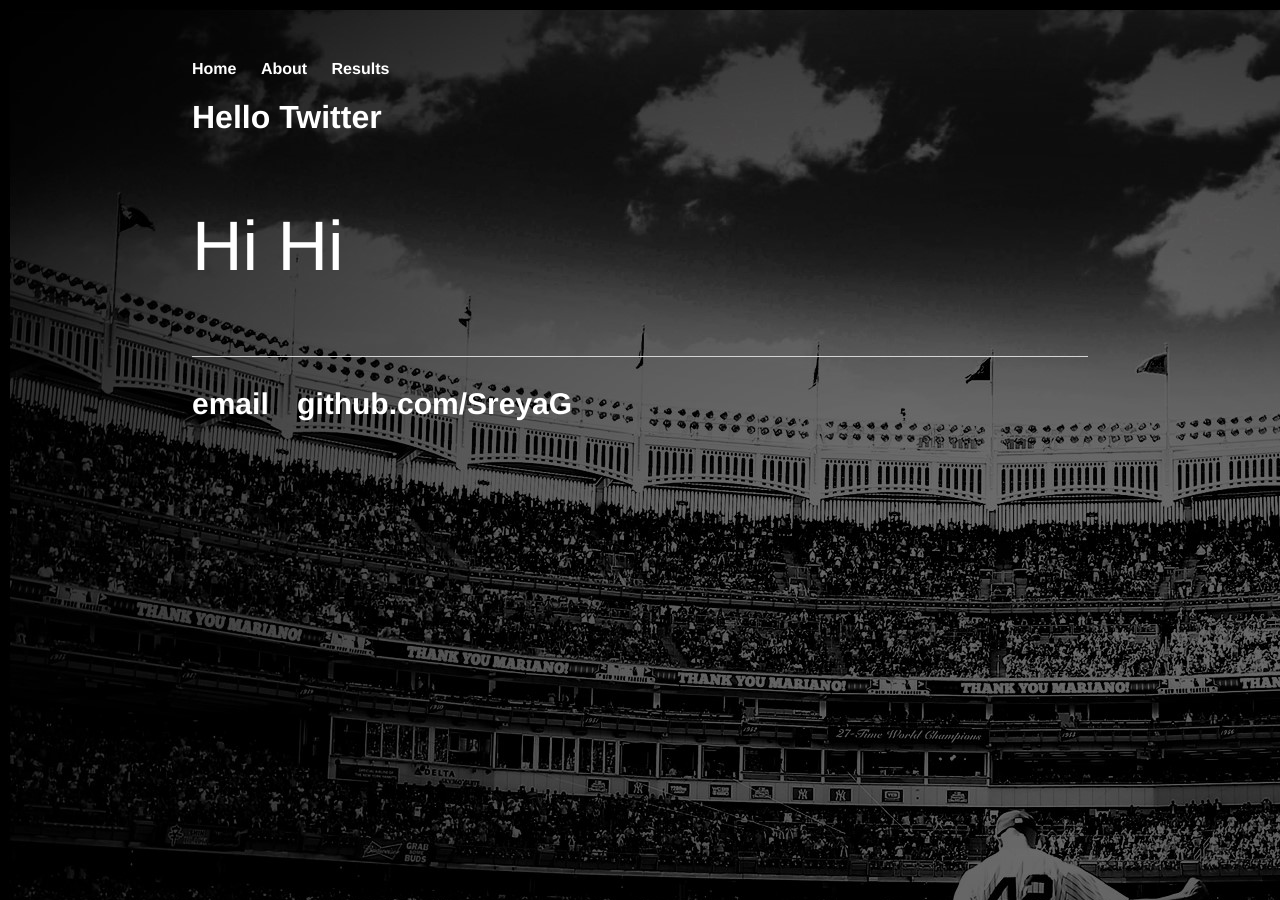
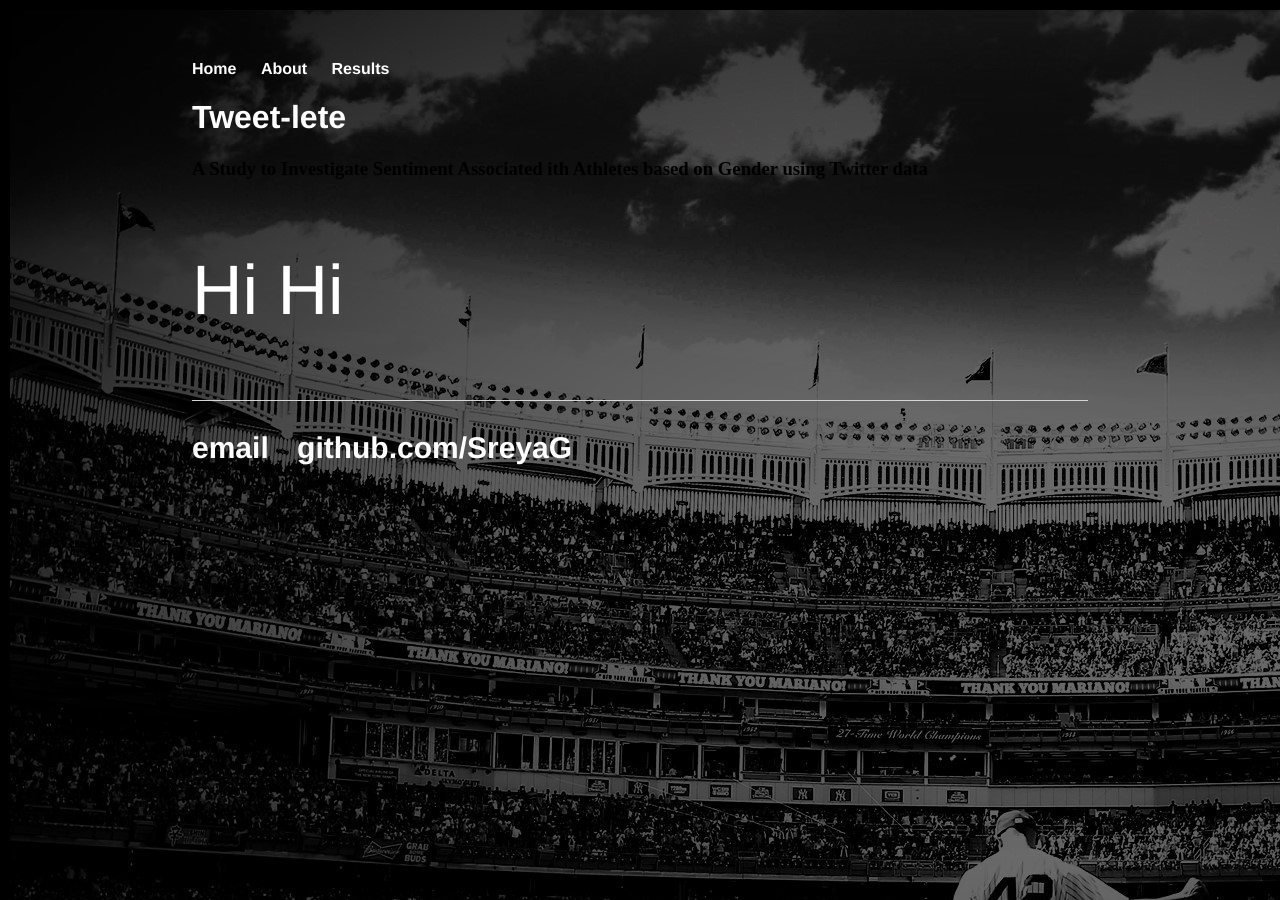
Before and after one commit to SreyaG/SportTweet, a Jekyll site: the page built from index.html, in a window 1280 px wide. Built offline with Jekyll 4.4.1, drawn with Linux system fonts in a browser that asks for light colours.

Commit message:
Update index.html

```diff
--- a/index.html
+++ b/index.html
@@ -3,6 +3,7 @@ layout: default
 title: Twitter Athlete
 ---
 <div class="blurb">
-	<h1>Hello Twitter</h1>
+	<h1>Tweet-lete</h1>
+	<h3>A Study to Investigate Sentiment Associated ith Athletes based on Gender using Twitter data</h3>
 	<p>Hi Hi</p>
 </div><!-- /.blurb -->
```
